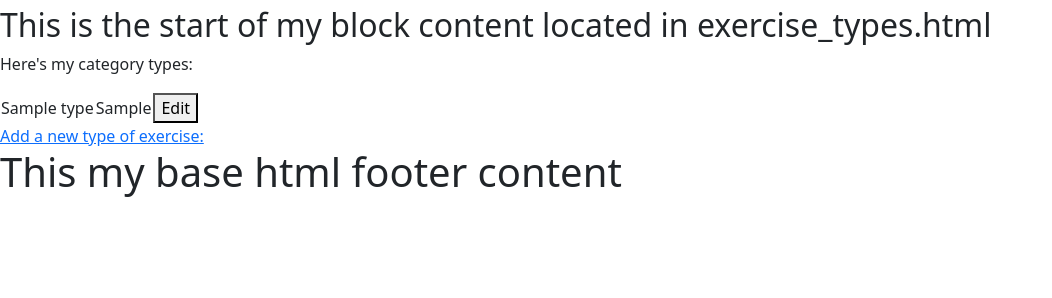
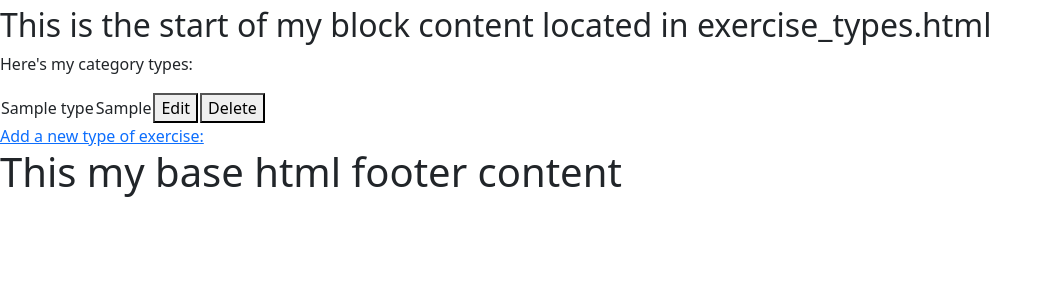
Before and after one commit to raeel97/exercise-tracker, a Django app: page / in a window 1280 px wide. Shown: the part 50-348 px from the top of the page, without its empty margins (0-1052 px from the left). Run offline with Django 3.2, Linux system fonts and the light colour scheme; tables that the repository leaves empty hold one stand-in row (values such as "Sample post").

Commit message:
added delete functionality to exercise types

```diff
--- a/exercise_tracker/urls.py
+++ b/exercise_tracker/urls.py
@@ -15,11 +15,12 @@ Including another URLconf
 """
 from django.contrib import admin
 from django.urls import path
-from tracker.views import exercise_types, add_exercise_type, edit_exercise_type
+from tracker import views
 
 urlpatterns = [
     path('admin/', admin.site.urls),
-    path('', exercise_types, name="exercise_types"),
-    path('add_exercise_type', add_exercise_type, name="add_exercise_type"),
-    path('edit_exercise_type/<type_id>', edit_exercise_type, name="edit_exercise_type"),
+    path('', views.exercise_types, name="exercise_types"),
+    path('add_exercise_type', views.add_exercise_type, name="add_exercise_type"),
+    path('edit_exercise_type/<type_id>', views.edit_exercise_type, name="edit_exercise_type"),
+    path('delete_exercise_type/<type_id>', views.delete_exercise_type, name="delete_exercise_type"),
 ]
--- a/tracker/templates/tracker/exercise_types.html
+++ b/tracker/templates/tracker/exercise_types.html
@@ -14,6 +14,11 @@
                     <button>Edit</button>
                 </a>
             </td>
+            <td>
+                <a href="/delete_exercise_type/{{ type.id }}">
+                    <button>Delete</button>
+                </a>
+            </td>
         </tr>
     {% endfor %}
 </table>
--- a/tracker/views.py
+++ b/tracker/views.py
@@ -36,3 +36,9 @@ def edit_exercise_type(request, type_id):
         'form': form
     }
     return render(request, 'tracker/edit_exercise_type.html', context)
+
+
+def delete_exercise_type(request, type_id):
+    type = get_object_or_404(exercise_type, id=type_id)
+    type.delete()
+    return redirect('exercise_types')
```
